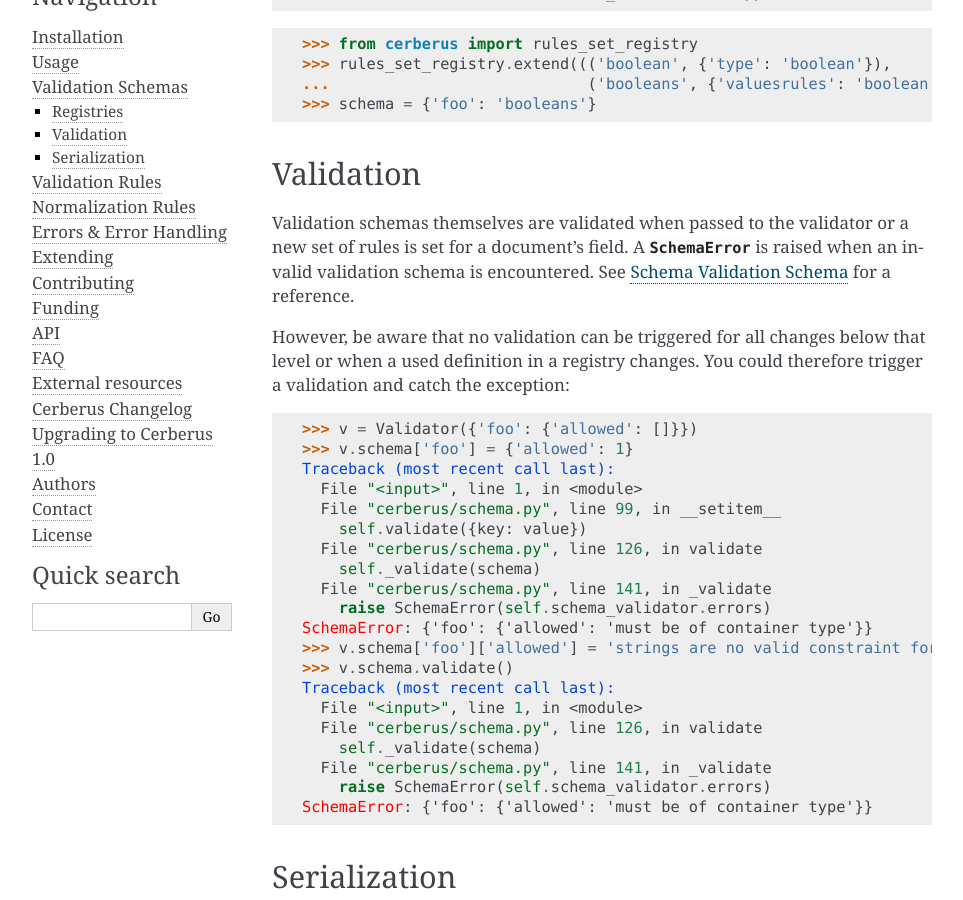
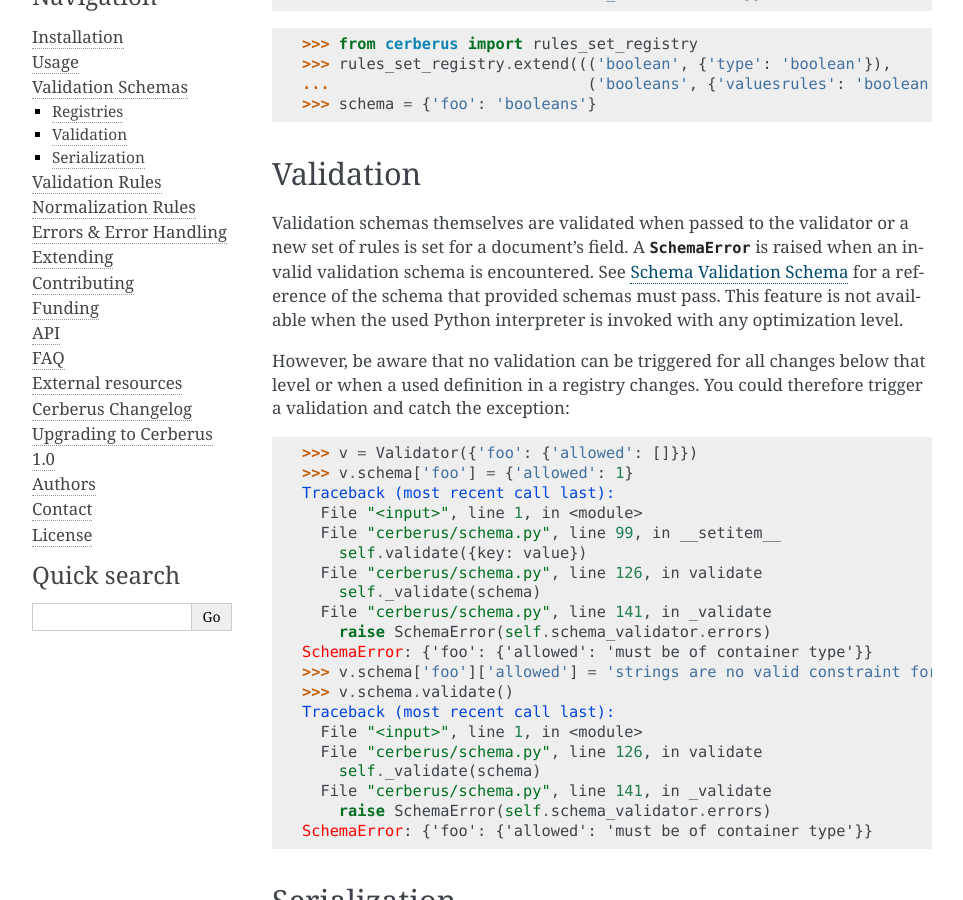
Before and after one commit to pyeve/cerberus, a Sphinx documentation site: the page built from docs/schemas.rst, in a window 1280 px wide and 900 px high, scrolled down 938 px. Shown: the whole window, without its empty margins (148-1111 px from the left). Built offline with Sphinx 7.4.7, drawn with Linux system fonts in a browser that asks for light colours; comment, search, counter and statistics services are not loaded.

Commit message:
Disables schema validation when running in an optimizing interpreter
Closes #557.

```diff
--- a/docs/schemas.rst
+++ b/docs/schemas.rst
@@ -61,7 +61,9 @@
 Validation schemas themselves are validated when passed to the validator or a
 new set of rules is set for a document's field. A :exc:`~cerberus.SchemaError`
 is raised when an invalid validation schema is encountered. See
-:ref:`schema-validation-schema` for a reference.
+:ref:`schema-validation-schema` for a reference of the schema that provided
+schemas must pass. This feature is not available when the used Python
+interpreter is invoked with any optimization level.
 
 However, be aware that no validation can be triggered for all changes below
 that level or when a used definition in a registry changes. You could therefore
```
Also changed, not shown: 1 other file.
